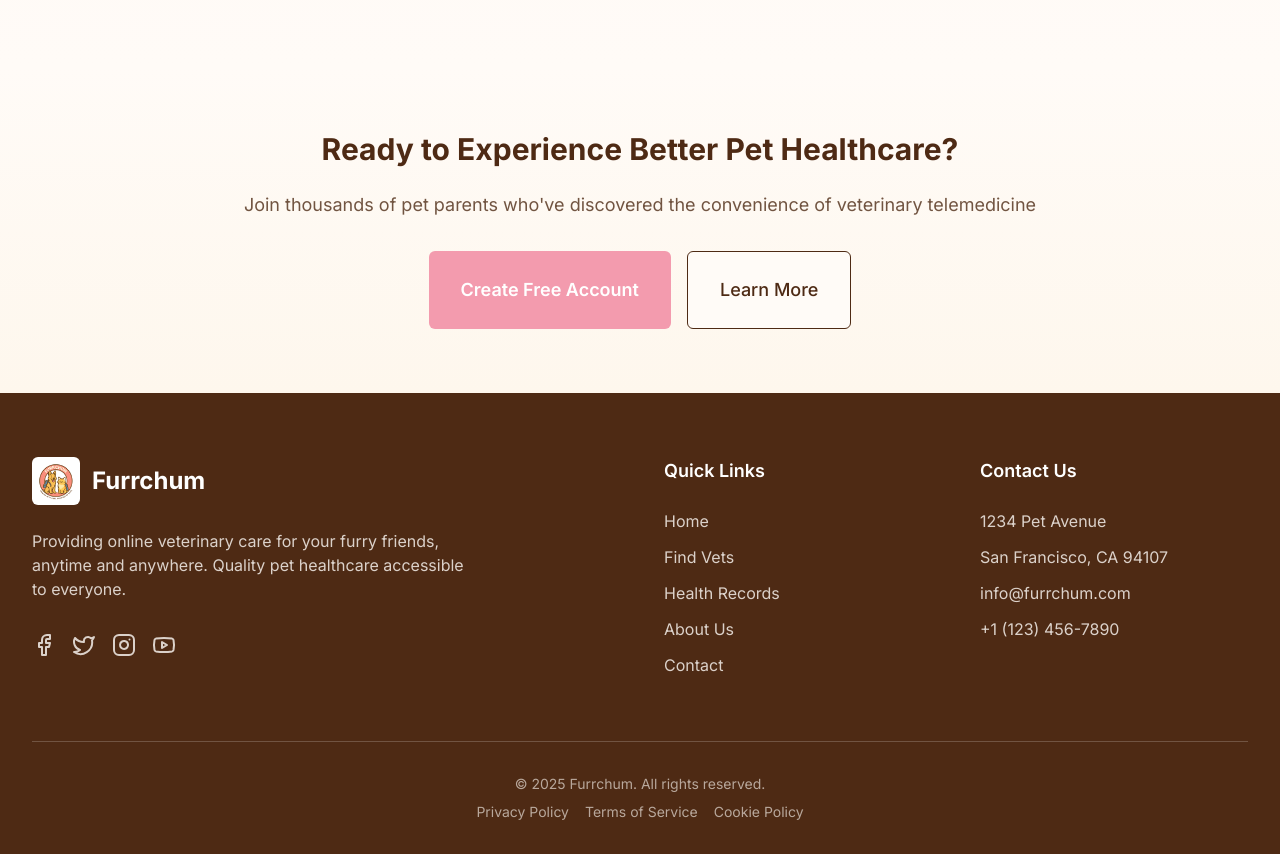
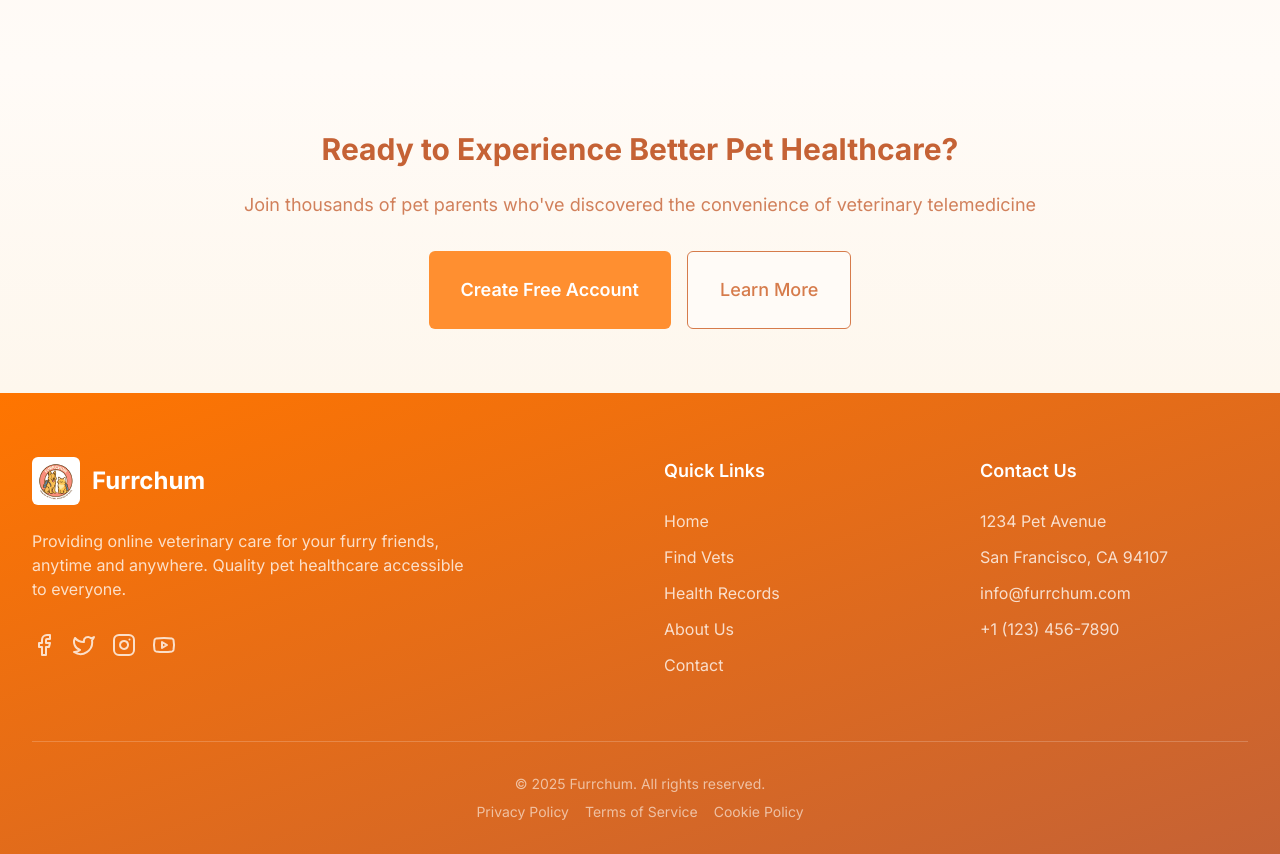
Before and after one commit to andregironcode/furrchum-care-connect, a React (Vite) app: page / in a window 1280 px wide. Shown: the part 2920-3774 px from the top of the page. Built offline with nearby package versions, Linux system fonts and the light colour scheme.

Commit message:
Refactor: Update color scheme
Update the color scheme with the provided hex codes.

```diff
--- a/src/components/Footer.tsx
+++ b/src/components/Footer.tsx
@@ -3,7 +3,7 @@ import { Facebook, Instagram, Twitter, Youtube } from 'lucide-react';
 
 const Footer = () => {
   return (
-    <footer className="bg-[#4e2a14] text-cream-50 pt-16 pb-8">
+    <footer className="bg-gradient-to-br from-primary-600 to-accent-600 text-cream-50 pt-16 pb-8">
       <div className="max-w-7xl mx-auto px-4 sm:px-6 lg:px-8">
         <div className="grid grid-cols-1 md:grid-cols-4 gap-12">
           <div className="col-span-1 md:col-span-2">
@@ -20,16 +20,16 @@ const Footer = () => {
               Quality pet healthcare accessible to everyone.
             </p>
             <div className="flex space-x-4">
-              <a href="#" className="text-cream-50/80 hover:text-primary transition-colors">
+              <a href="#" className="text-cream-50/80 hover:text-primary-300 transition-colors">
                 <Facebook className="w-6 h-6" />
               </a>
-              <a href="#" className="text-cream-50/80 hover:text-primary transition-colors">
+              <a href="#" className="text-cream-50/80 hover:text-primary-300 transition-colors">
                 <Twitter className="w-6 h-6" />
               </a>
-              <a href="#" className="text-cream-50/80 hover:text-primary transition-colors">
+              <a href="#" className="text-cream-50/80 hover:text-primary-300 transition-colors">
                 <Instagram className="w-6 h-6" />
               </a>
-              <a href="#" className="text-cream-50/80 hover:text-primary transition-colors">
+              <a href="#" className="text-cream-50/80 hover:text-primary-300 transition-colors">
                 <Youtube className="w-6 h-6" />
               </a>
             </div>
@@ -38,11 +38,11 @@ const Footer = () => {
           <div>
             <h3 className="text-lg font-semibold mb-6 text-white">Quick Links</h3>
             <ul className="space-y-3">
-              <li><a href="/" className="text-cream-50/80 hover:text-primary transition-colors">Home</a></li>
-              <li><a href="/vets" className="text-cream-50/80 hover:text-primary transition-colors">Find Vets</a></li>
-              <li><a href="/records" className="text-cream-50/80 hover:text-primary transition-colors">Health Records</a></li>
-              <li><a href="#" className="text-cream-50/80 hover:text-primary transition-colors">About Us</a></li>
-              <li><a href="#" className="text-cream-50/80 hover:text-primary transition-colors">Contact</a></li>
+              <li><a href="/" className="text-cream-50/80 hover:text-primary-300 transition-colors">Home</a></li>
+              <li><a href="/vets" className="text-cream-50/80 hover:text-primary-300 transition-colors">Find Vets</a></li>
+              <li><a href="/records" className="text-cream-50/80 hover:text-primary-300 transition-colors">Health Records</a></li>
+              <li><a href="#" className="text-cream-50/80 hover:text-primary-300 transition-colors">About Us</a></li>
+              <li><a href="#" className="text-cream-50/80 hover:text-primary-300 transition-colors">Contact</a></li>
             </ul>
           </div>
 
@@ -52,12 +52,12 @@ const Footer = () => {
               <p className="text-cream-50/80 mb-3">1234 Pet Avenue</p>
               <p className="text-cream-50/80 mb-3">San Francisco, CA 94107</p>
               <p className="text-cream-50/80 mb-3">
-                <a href="mailto:info@furrchum.com" className="hover:text-primary transition-colors">
+                <a href="mailto:info@furrchum.com" className="hover:text-primary-300 transition-colors">
                   info@furrchum.com
                 </a>
               </p>
               <p className="text-cream-50/80 mb-3">
-                <a href="tel:+11234567890" className="hover:text-primary transition-colors">
+                <a href="tel:+11234567890" className="hover:text-primary-300 transition-colors">
                   +1 (123) 456-7890
                 </a>
               </p>
@@ -68,9 +68,9 @@ const Footer = () => {
         <div className="mt-16 pt-8 border-t border-cream-50/20 text-center text-cream-50/60 text-sm">
           <p>© {new Date().getFullYear()} Furrchum. All rights reserved.</p>
           <div className="mt-2 space-x-4">
-            <a href="#" className="hover:text-primary transition-colors">Privacy Policy</a>
-            <a href="#" className="hover:text-primary transition-colors">Terms of Service</a>
-            <a href="#" className="hover:text-primary transition-colors">Cookie Policy</a>
+            <a href="#" className="hover:text-primary-300 transition-colors">Privacy Policy</a>
+            <a href="#" className="hover:text-primary-300 transition-colors">Terms of Service</a>
+            <a href="#" className="hover:text-primary-300 transition-colors">Cookie Policy</a>
           </div>
         </div>
       </div>
--- a/src/index.css
+++ b/src/index.css
@@ -7,32 +7,32 @@
 @layer base {
   :root {
     --background: 0 0% 100%;
-    --foreground: 222.2 84% 4.9%;
+    --foreground: 26 100% 30%;
 
     --card: 0 0% 100%;
-    --card-foreground: 222.2 84% 4.9%;
+    --card-foreground: 26 100% 30%;
 
     --popover: 0 0% 100%;
-    --popover-foreground: 222.2 84% 4.9%;
+    --popover-foreground: 26 100% 30%;
 
-    --primary: 222.2 47.4% 11.2%;
+    --primary: 28 100% 59%;
     --primary-foreground: 210 40% 98%;
 
-    --secondary: 210 40% 96.1%;
+    --secondary: 24 58% 57%;
     --secondary-foreground: 222.2 47.4% 11.2%;
 
-    --muted: 210 40% 96.1%;
-    --muted-foreground: 215.4 16.3% 46.9%;
+    --muted: 24 30% 96%;
+    --muted-foreground: 25 5% 45%;
 
-    --accent: 210 40% 96.1%;
+    --accent: 24 58% 57%;
     --accent-foreground: 222.2 47.4% 11.2%;
 
     --destructive: 0 84.2% 60.2%;
     --destructive-foreground: 210 40% 98%;
 
-    --border: 214.3 31.8% 91.4%;
-    --input: 214.3 31.8% 91.4%;
-    --ring: 222.2 84% 4.9%;
+    --border: 25 30% 90%;
+    --input: 25 30% 90%;
+    --ring: 28 100% 59%;
 
     --radius: 0.5rem;
 
@@ -47,41 +47,42 @@
   }
 
   .dark {
-    --background: 222.2 84% 4.9%;
-    --foreground: 210 40% 98%;
+    --background: 26 50% 10%;
+    --foreground: 25 30% 95%;
 
-    --card: 222.2 84% 4.9%;
-    --card-foreground: 210 40% 98%;
+    --card: 26 50% 10%;
+    --card-foreground: 25 30% 95%;
 
-    --popover: 222.2 84% 4.9%;
-    --popover-foreground: 210 40% 98%;
+    --popover: 26 50% 10%;
+    --popover-foreground: 25 30% 95%;
 
-    --primary: 210 40% 98%;
+    --primary: 28 100% 59%;
     --primary-foreground: 222.2 47.4% 11.2%;
 
-    --secondary: 217.2 32.6% 17.5%;
-    --secondary-foreground: 210 40% 98%;
+    --secondary: 24 58% 27%;
+    --secondary-foreground: 25 30% 95%;
 
-    --muted: 217.2 32.6% 17.5%;
-    --muted-foreground: 215 20.2% 65.1%;
+    --muted: 24 58% 15%;
+    --muted-foreground: 24 10% 65%;
 
-    --accent: 217.2 32.6% 17.5%;
-    --accent-foreground: 210 40% 98%;
+    --accent: 24 58% 27%;
+    --accent-foreground: 25 30% 95%;
 
     --destructive: 0 62.8% 30.6%;
-    --destructive-foreground: 210 40% 98%;
+    --destructive-foreground: 25 30% 95%;
 
-    --border: 217.2 32.6% 17.5%;
-    --input: 217.2 32.6% 17.5%;
-    --ring: 212.7 26.8% 83.9%;
-    --sidebar-background: 240 5.9% 10%;
-    --sidebar-foreground: 240 4.8% 95.9%;
-    --sidebar-primary: 224.3 76.3% 48%;
+    --border: 24 58% 20%;
+    --input: 24 58% 20%;
+    --ring: 28 100% 59%;
+
+    --sidebar-background: 24 58% 15%;
+    --sidebar-foreground: 24 10% 95%;
+    --sidebar-primary: 28 100% 59%;
     --sidebar-primary-foreground: 0 0% 100%;
-    --sidebar-accent: 240 3.7% 15.9%;
-    --sidebar-accent-foreground: 240 4.8% 95.9%;
-    --sidebar-border: 240 3.7% 15.9%;
-    --sidebar-ring: 217.2 91.2% 59.8%;
+    --sidebar-accent: 24 58% 20%;
+    --sidebar-accent-foreground: 24 10% 95%;
+    --sidebar-border: 24 58% 20%;
+    --sidebar-ring: 28 80% 65%;
   }
 }
 
@@ -122,6 +123,6 @@
   }
 
   .btn-outline {
-    @apply border-2 border-[#4e2a14] text-[#4e2a14] hover:bg-[#4e2a14] hover:text-white font-semibold transition-colors;
+    @apply border-2 border-accent text-accent hover:bg-accent hover:text-white font-semibold transition-colors;
   }
 }
--- a/src/pages/Index.tsx
+++ b/src/pages/Index.tsx
@@ -16,9 +16,9 @@ const Index = () => {
       <section className="py-20 bg-gradient-to-b from-cream-50 to-white">
         <div className="max-w-7xl mx-auto px-4 sm:px-6 lg:px-8">
           <div className="text-center mb-16">
-            <h2 className="text-4xl font-bold text-[#4e2a14] mb-4">How Furrchum Works</h2>
+            <h2 className="text-4xl font-bold text-accent-600 mb-4">How Furrchum Works</h2>
             <div className="w-24 h-1 bg-primary mx-auto mb-6 rounded-full"></div>
-            <p className="text-[#4e2a14]/80 max-w-2xl mx-auto text-lg">
+            <p className="text-accent-600/80 max-w-2xl mx-auto text-lg">
               Getting quality vet care for your pet has never been easier. Follow these simple steps:
             </p>
           </div>
@@ -62,7 +62,7 @@ const Index = () => {
                   </CardTitle>
                 </CardHeader>
                 <CardContent>
-                  <p className="text-[#4e2a14]/80">{item.description}</p>
+                  <p className="text-accent-600/80">{item.description}</p>
                 </CardContent>
               </Card>
             ))}
@@ -74,9 +74,9 @@ const Index = () => {
       <section className="py-20 bg-gradient-to-b from-white to-primary/5">
         <div className="max-w-7xl mx-auto px-4 sm:px-6 lg:px-8">
           <div className="text-center mb-16">
-            <h2 className="text-4xl font-bold text-[#4e2a14] mb-4">Why Pet Owners Choose Furrchum</h2>
+            <h2 className="text-4xl font-bold text-accent-600 mb-4">Why Pet Owners Choose Furrchum</h2>
             <div className="w-24 h-1 bg-accent mx-auto mb-6 rounded-full"></div>
-            <p className="text-[#4e2a14]/80 max-w-2xl mx-auto text-lg">
+            <p className="text-accent-600/80 max-w-2xl mx-auto text-lg">
               Join thousands of satisfied pet parents who trust us with their furry family members
             </p>
           </div>
@@ -110,8 +110,8 @@ const Index = () => {
                     <span className="text-2xl">{feature.icon}</span>
                   </div>
                   <div>
-                    <h3 className="font-semibold text-[#4e2a14] text-xl mb-2 group-hover:text-accent transition-colors">{feature.title}</h3>
-                    <p className="text-[#4e2a14]/80">{feature.description}</p>
+                    <h3 className="font-semibold text-accent-600 text-xl mb-2 group-hover:text-primary transition-colors">{feature.title}</h3>
+                    <p className="text-accent-600/80">{feature.description}</p>
                   </div>
                 </div>
               ))}
@@ -124,8 +124,8 @@ const Index = () => {
                   <div className="w-24 h-24 bg-primary rounded-2xl flex items-center justify-center mx-auto mb-8 shadow-lg">
                     <span className="text-4xl">🐕</span>
                   </div>
-                  <h3 className="text-3xl font-bold text-[#4e2a14] mb-6 text-center">Ready to Get Started?</h3>
-                  <p className="text-[#4e2a14]/80 mb-8 text-center text-lg">
+                  <h3 className="text-3xl font-bold text-accent-600 mb-6 text-center">Ready to Get Started?</h3>
+                  <p className="text-accent-600/80 mb-8 text-center text-lg">
                     Give your pet the care they deserve with professional veterinary consultations
                   </p>
                   <Button
@@ -149,9 +149,9 @@ const Index = () => {
       <section className="py-20 bg-gradient-to-b from-primary/5 to-cream-50">
         <div className="max-w-7xl mx-auto px-4 sm:px-6 lg:px-8">
           <div className="text-center mb-16">
-            <h2 className="text-4xl font-bold text-[#4e2a14] mb-4">What Pet Parents Say</h2>
+            <h2 className="text-4xl font-bold text-accent-600 mb-4">What Pet Parents Say</h2>
             <div className="w-24 h-1 bg-primary mx-auto mb-6 rounded-full"></div>
-            <p className="text-[#4e2a14]/80 max-w-2xl mx-auto text-lg">
+            <p className="text-accent-600/80 max-w-2xl mx-auto text-lg">
               Real stories from real pet owners who've experienced the Furrchum difference
             </p>
           </div>
@@ -183,8 +183,8 @@ const Index = () => {
                   <div className="w-16 h-16 bg-accent/20 rounded-full flex items-center justify-center mx-auto mb-6">
                     <span className="text-3xl">{item.image}</span>
                   </div>
-                  <p className="text-[#4e2a14]/80 italic mb-6">"{item.quote}"</p>
-                  <p className="font-semibold text-[#4e2a14]">{item.name}</p>
+                  <p className="text-accent-600/80 italic mb-6">"{item.quote}"</p>
+                  <p className="font-semibold text-accent-600">{item.name}</p>
                   <p className="text-primary text-sm">{item.pet}</p>
                 </CardContent>
               </Card>
@@ -196,8 +196,8 @@ const Index = () => {
       {/* Footer CTA */}
       <section className="py-16 bg-gradient-to-b from-cream-50 to-cream-100">
         <div className="max-w-4xl mx-auto px-4 sm:px-6 lg:px-8 text-center">
-          <h2 className="text-3xl font-bold text-[#4e2a14] mb-6">Ready to Experience Better Pet Healthcare?</h2>
-          <p className="text-[#4e2a14]/80 mb-8 text-lg">
+          <h2 className="text-3xl font-bold text-accent-600 mb-6">Ready to Experience Better Pet Healthcare?</h2>
+          <p className="text-accent-600/80 mb-8 text-lg">
             Join thousands of pet parents who've discovered the convenience of veterinary telemedicine
           </p>
           <div className="flex flex-col sm:flex-row gap-4 justify-center">
@@ -210,7 +210,7 @@ const Index = () => {
             <Button
               size="lg"
               variant="outline"
-              className="border-[#4e2a14] text-[#4e2a14] hover:bg-[#4e2a14] hover:text-white px-8 py-6 text-lg h-auto"
+              className="border-accent text-accent hover:bg-accent hover:text-white px-8 py-6 text-lg h-auto"
             >
               Learn More
             </Button>
--- a/tailwind.config.ts
+++ b/tailwind.config.ts
@@ -23,33 +23,33 @@ export default {
 				sans: ['Inter', 'system-ui', 'sans-serif'],
 			},
 			colors: {
-				// Furrchum Brand Colors
+				// Updated Furrchum Brand Colors based on user request
 				primary: {
-					DEFAULT: '#F39BAE', // Warm pink
-					50: '#FDF2F8',
-					100: '#FCE7F3',
-					200: '#FBCFE8',
-					300: '#F9A8D4',
-					400: '#F472B6',
-					500: '#F39BAE',
-					600: '#EC4899',
-					700: '#DB2777',
-					800: '#BE185D',
-					900: '#9D174D',
+					DEFAULT: '#FF8F30', // primaryBlue
+					50: '#FFF5ED',
+					100: '#FFEBD5',
+					200: '#FED6AC',
+					300: '#FDC283',
+					400: '#FDB67F', // primaryBlueLight
+					500: '#FF8F30',
+					600: '#ff7500', // secondaryBlue
+					700: '#E06400',
+					800: '#BD5300',
+					900: '#A04700',
 					foreground: '#FFFFFF'
 				},
 				accent: {
-					DEFAULT: '#4B90A6', // Sky blue
-					50: '#F0F9FF',
-					100: '#E0F2FE',
-					200: '#BAE6FD',
-					300: '#7DD3FC',
-					400: '#38BDF8',
-					500: '#4B90A6',
-					600: '#0EA5E9',
-					700: '#0284C7',
-					800: '#0369A1',
-					900: '#0C4A6E',
+					DEFAULT: '#d67b4b', // boldPurple
+					50: '#FDF5F0',
+					100: '#F9E6DC',
+					200: '#F0CDBA',
+					300: '#E7B498',
+					400: '#dba284', // lightPurple
+					500: '#d67b4b',
+					600: '#C56235',
+					700: '#A6522D',
+					800: '#884425',
+					900: '#6A361D',
 					foreground: '#FFFFFF'
 				},
 				cream: {
```
Also changed, not shown: src/components/HeroSection.tsx (+17 -17 lines), src/components/Navbar.tsx (+11 -11 lines), src/components/VetCard.tsx (+8 -8 lines).
